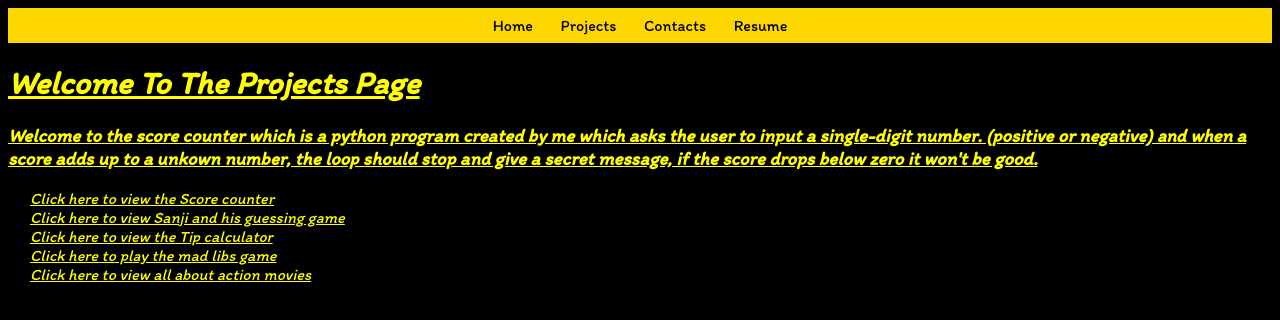
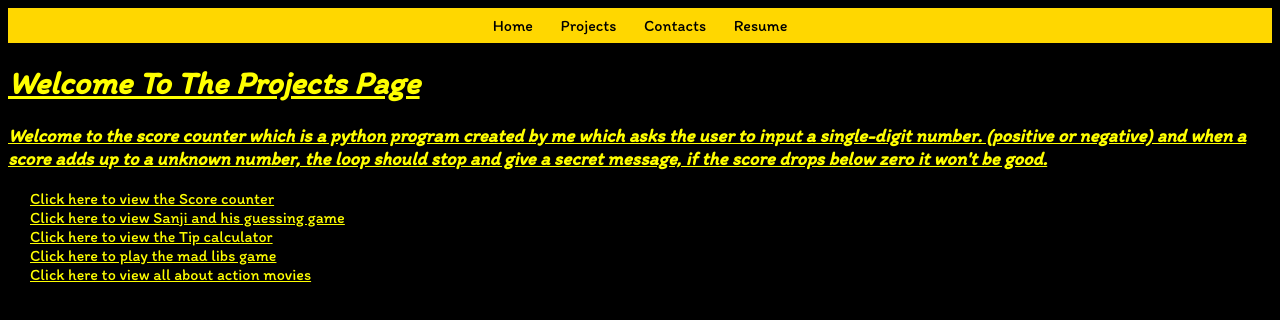
Before and after one commit to Djames16/Djames16.github.io, a plain HTML site: page Projects.html in a window 1280 px wide. Drawn offline with Linux system fonts and the light colour scheme.

Commit message:
Colorssssss

```diff
--- a/Projects.html
+++ b/Projects.html
@@ -20,7 +20,7 @@
         <a href="https://docs.google.com/document/d/1Lxrt8Ptv1m3M0pOWpmw2FHTGkyz4QnDF79aRjHe80Bw/edit?usp=sharing">Resume</a>
         </nav>
         <h1>Welcome To The Projects Page</h1>
-        <h3>Welcome to the score counter which is a python program created by me which asks the user to input a single-digit number. (positive or negative) and when a score adds up to a unkown number, the loop should stop and give a secret message, if the score drops below zero it won't be good.</h3>
+        <h3>Welcome to the score counter which is a python program created by me which asks the user to input a single-digit number. (positive or negative) and when a score adds up to a unknown number, the loop should stop and give a secret message, if the score drops below zero it won't be good.</h3>
 
         <li><a href="https://replit.com/@DaeonJames/Score-counter-1#main.py">Click here to view the Score counter</a></li>
         <li><a href="https://replit.com/@DaeonJames/Sanji-guessing-games#main.py">Click here to view Sanji and his guessing game</a></li>
--- a/style.css
+++ b/style.css
@@ -5,7 +5,7 @@ body  {
     background-color: black;
 
 }
-h1,h2,h3,h4,h5,h6,p,li {
+h1,h2,h3,h4,h5,h6 {
     text-decoration: underline;
     font-style: italic;
 }
@@ -28,3 +28,6 @@ nav > a {
 a,h1,h3,p,label{
     color:rgb(255, 255, 0)
 }
+.Float-left{
+    float: left;
+}
```
